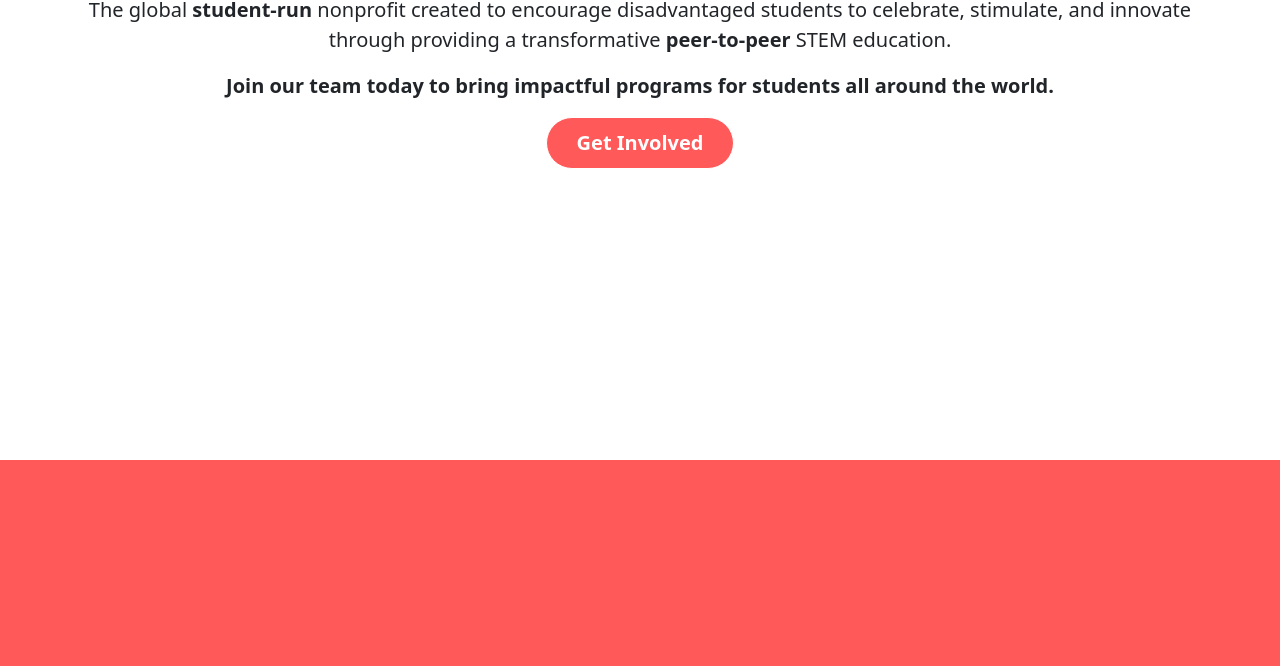
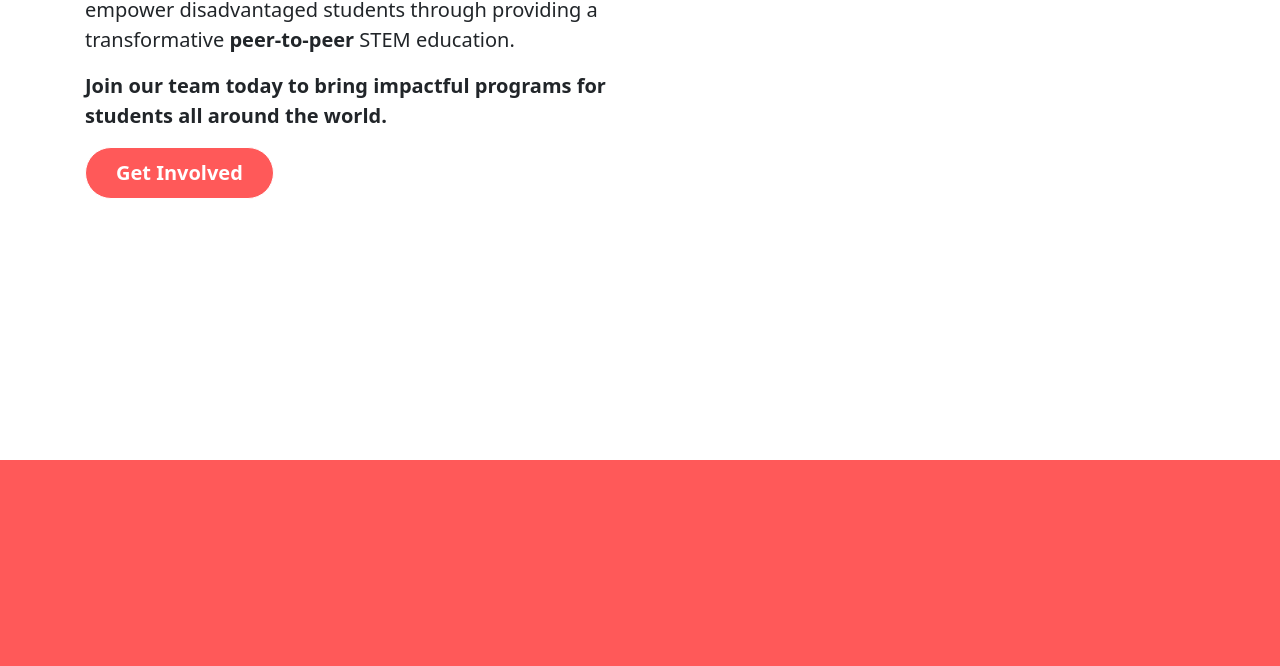
Before and after one commit to stemchats/stemchats-website, a plain HTML site: page index.html in a window 1280 px wide. Shown: the part 434-1100 px from the top of the page. Drawn offline with nearby package versions, Linux system fonts and the light colour scheme.

Commit message:
updated text align for bigger screens

```diff
--- a/index.html
+++ b/index.html
@@ -30,15 +30,16 @@
     <section id = "intro">
         <div class = "container">
             <div class = "row">
-                <div class = "col-sm text-center welcome-box">
+                <div class = "col-md-6 welcome-box">
                     <h1 class = "welcome-box-title">Welcome to STEMchats.</h1>
-                    <p class = "welcome-box-description">The global <b>student-run</b> nonprofit created to encourage disadvantaged students to celebrate, stimulate, and innovate through providing a transformative <b>peer-to-peer</b> STEM education.</p>
+                    <p class = "welcome-box-description">The global <b>student-run</b> nonprofit on a mission to empower disadvantaged students through providing a transformative <b>peer-to-peer</b> STEM education.</p>
                     <p class = "welcome-box-description"><b>Join our team today to bring impactful programs for students all around the world.</b></p>
                     <button type = "button" class = "btn btn-primary welcome-button">Get Involved</button>
+                    <!-- <img class = "top-img" src = "images/home_new_ideas.png" alt = "girl with a new idea"> -->
                 </div>
-                <!-- <div class = "col-md-6 text-center">
-                    <img class = "top-img" src = "images/home_new_ideas.png" alt = "girl with a new idea">
-                </div> -->
+                <div class = "col-md-6">
+                    <!-- <img class = "top-img" src = "images/home_new_ideas.png" alt = "girl with a new idea"> -->
+                </div>
             </div>
         </div>
     </section>
--- a/styles/styles.scss
+++ b/styles/styles.scss
@@ -9,8 +9,6 @@ $small-padding : 1em;
     display: flex;
     justify-content: center;
     align-items: center;
-    // flex-direction: $direction;
-    // background: $background;
 }
 
 .navbar {
@@ -50,6 +48,8 @@ $small-padding : 1em;
     background-color: white;
 
     padding: $small-padding;
+
+    text-align: center !important;
 
     // padding-top: 10em;
 
@@ -110,9 +110,12 @@ $small-padding : 1em;
     }
 }
 
-@media only screen and (min-width: 992px) {
+@media only screen and (min-width: 720px) {
     .navbar .navbar-nav .nav-item {
         padding-right: 15px;
         padding-left: 15px;
     }
+    #intro {
+        text-align: left !important;
+    }
 }
```
Also changed, not shown: styles/styles.css, 1 other file.
